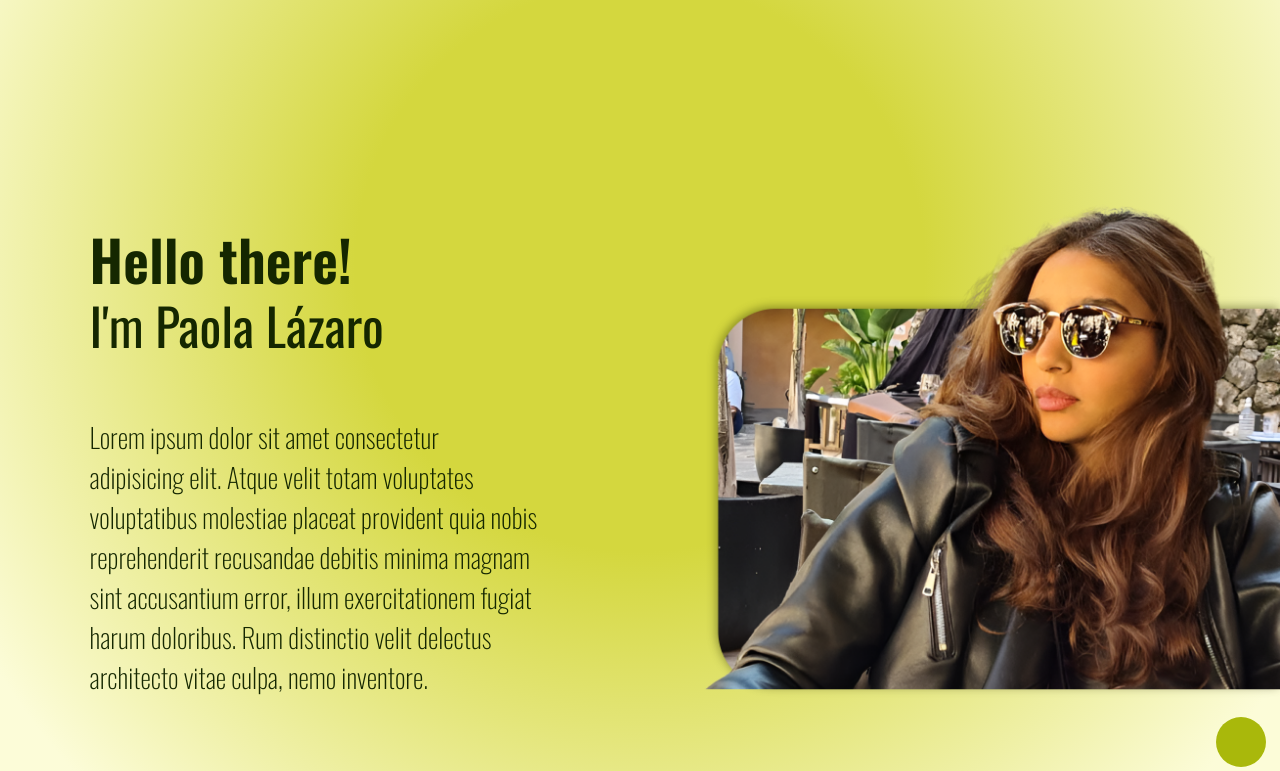
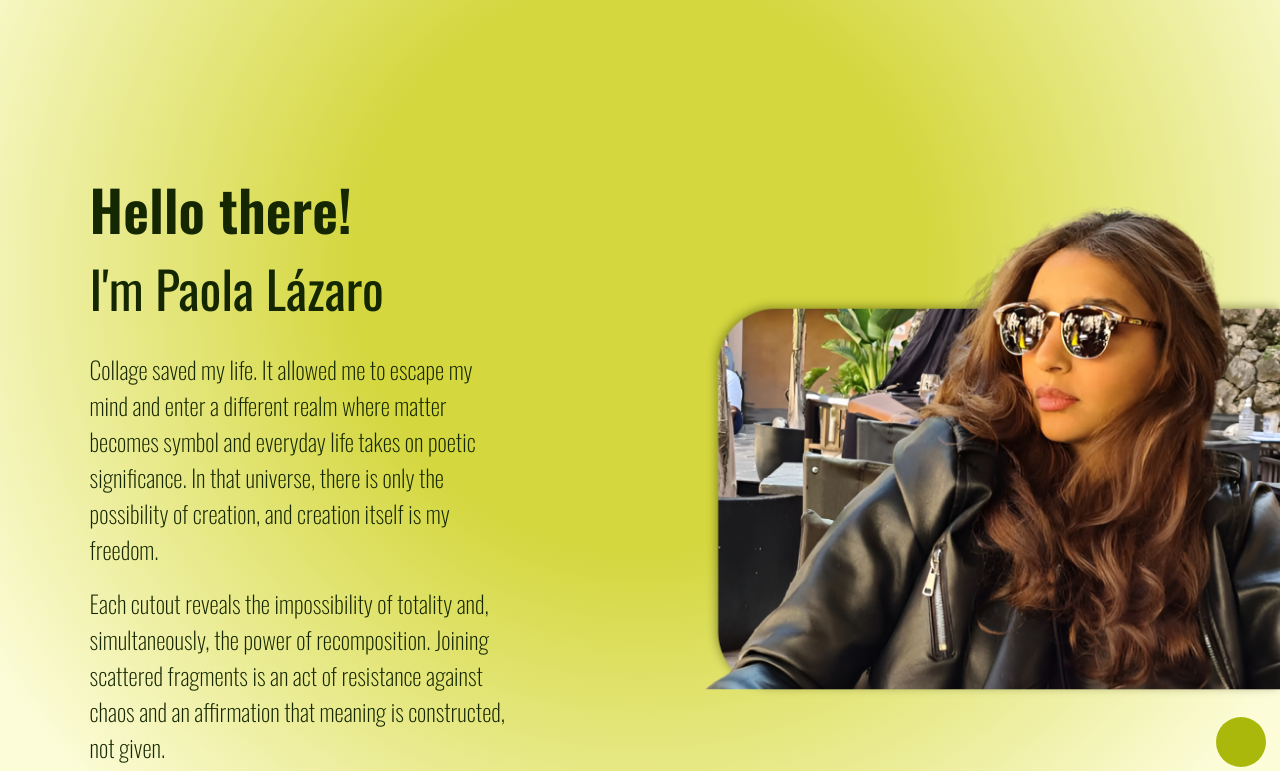
Before and after one commit to Danisaurius/Lazaratos, a plain HTML site: page AboutMe.html in a window 1280 px wide. Shown: the part 113-884 px from the top of the page. Drawn offline with nearby package versions, Linux system fonts and the light colour scheme.

Commit message:
Add about me text replacing lorem ipsum

```diff
--- a/AboutMe.html
+++ b/AboutMe.html
@@ -57,12 +57,20 @@
                 <div class="circle2"></div>
                 <div class="circle3"></div>
             </div>
-            <p class="about_me_title">Hello there!</p>
-            <p class="about_me_subtitle">I'm Paola Lázaro</p>
-            <p class="about_me_paragraph">Lorem ipsum dolor sit amet consectetur adipisicing elit. Atque velit totam
-                voluptates voluptatibus molestiae placeat provident quia nobis reprehenderit recusandae debitis minima
-                magnam sint accusantium error, illum exercitationem fugiat harum doloribus. Rum distinctio velit
-                delectus architecto vitae culpa, nemo inventore.</p>
+            <div class="textContainer">
+                <p class="about_me_title">Hello there!</p>
+                <p class="about_me_subtitle">I'm Paola Lázaro</p>
+                <p class="about_me_paragraph">Collage saved my life. It allowed me to escape my mind and enter a
+                    different realm where matter becomes symbol and everyday life takes on poetic significance. In that
+                    universe, there is only the possibility of creation, and creation itself is my freedom.</p>
+                    <br>
+                <p class="about_me_paragraph">Each cutout reveals the impossibility of totality and, simultaneously, the
+                    power of recomposition. Joining scattered fragments is an act of resistance against chaos and an
+                    affirmation that meaning is constructed, not given.</p>
+                    <br>
+                <p class="about_me_paragraph">I am a collage maker, musician, and digital marketing strategist. But I
+                    inhabit this world of infinite possibilities.</p>
+            </div>
         </div>
     </main>
 
--- a/AboutMeStyles.css
+++ b/AboutMeStyles.css
@@ -167,6 +167,16 @@ nav>ul>li>a:hover {
     position: relative;
 }
 
+
+.textContainer {
+    display: flex;
+    flex-direction: column;
+    position: absolute;
+    top: 20%;
+    left: 7%;
+
+}
+
 .about_me_title {
     width: 35%;
     align-items: center;
@@ -176,9 +186,6 @@ nav>ul>li>a:hover {
     font-size: 3.5em;
     color: var(--main_text_color);
     text-align: left;
-    position: absolute;
-    top: 25%;
-    left: 7%;
     opacity: 0;
     animation: fadeIn 1s ease forwards;
     animation-delay: 0.5s;
@@ -186,6 +193,7 @@ nav>ul>li>a:hover {
 
 .about_me_subtitle {
     width: 35%;
+    margin-bottom: 25px;
     align-items: center;
     justify-content: center;
     font-family: "Oswald", sans-serif;
@@ -193,9 +201,6 @@ nav>ul>li>a:hover {
     font-weight: 400;
     color: var(--main_text_color);
     text-align: left;
-    position: absolute;
-    top: 32%;
-    left: 7%;
     opacity: 0;
     animation: fadeIn 1s ease forwards;
     animation-delay: 0.7s;
@@ -206,13 +211,10 @@ nav>ul>li>a:hover {
     align-items: center;
     justify-content: center;
     font-family: "Oswald", sans-serif;
-    font-size: 1.7em;
+    font-size: 1.5em;
     font-weight: 200;
     color: var(--main_text_color);
     text-align: left;
-    position: absolute;
-    top: 45%;
-    left: 7%;
     opacity: 0;
     animation: fadeIn 1s ease forwards;
     animation-delay: 0.9s;
```
Also changed, not shown: AboutMeEs.html (+10 -7 lines).
